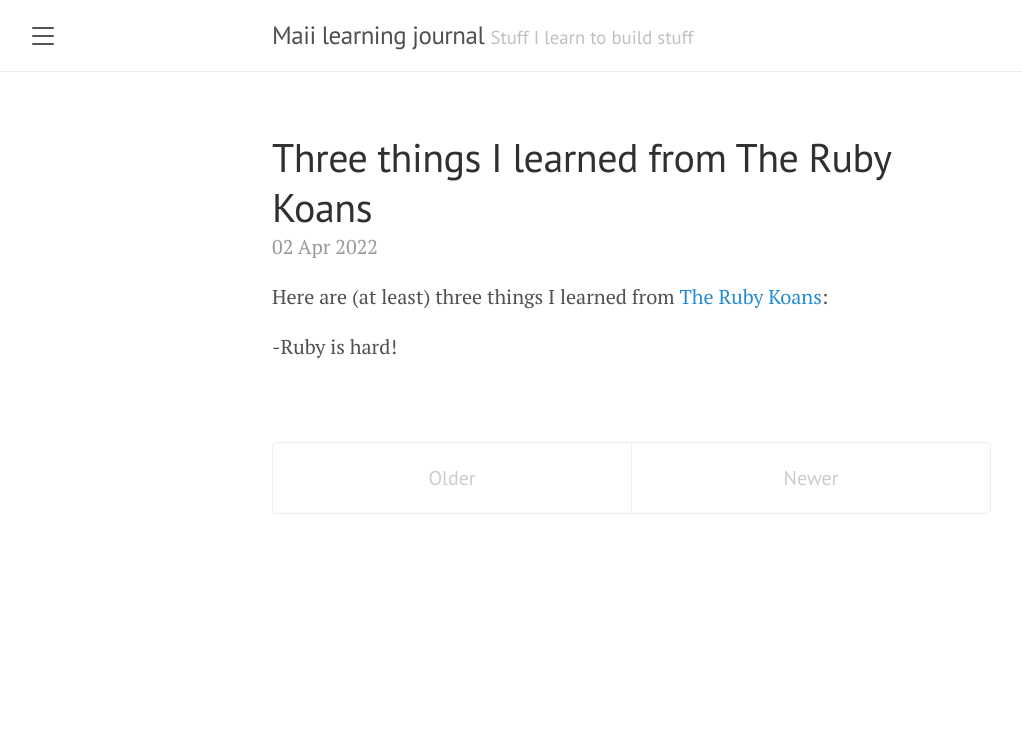
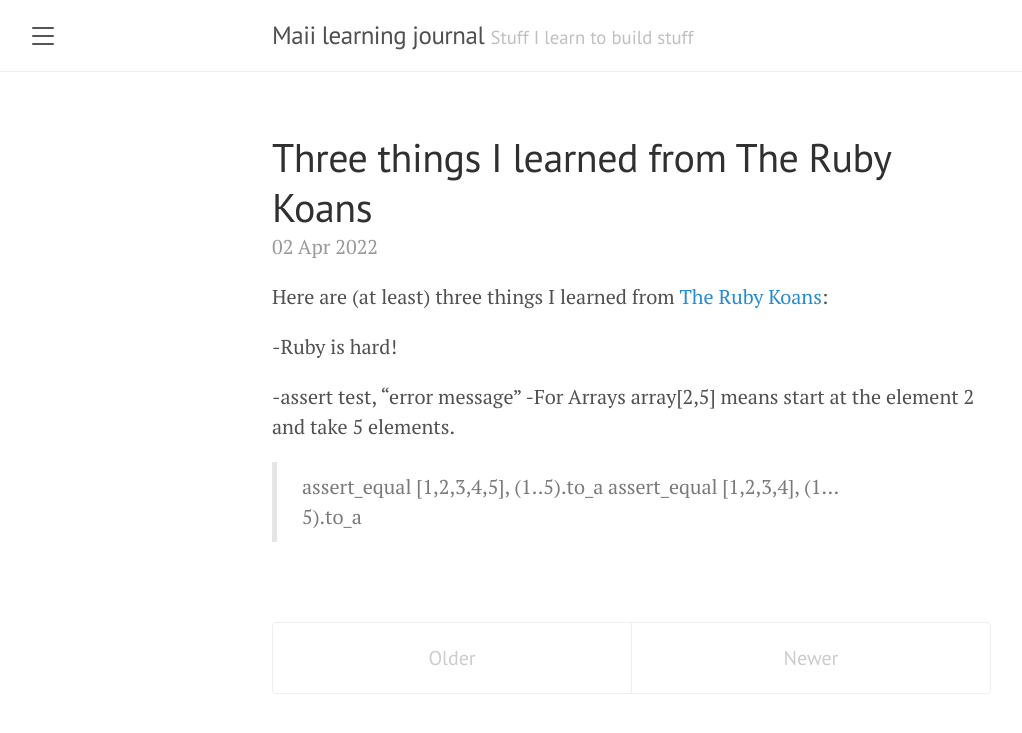
Before and after one commit to eamesa/maii-journal, a Jekyll site: the page built from index.html, in a window 1280 px wide. Shown: the top 733 px of the page, without its empty margins (8-1030 px from the left). Built offline with Jekyll 4.4.1, drawn with Linux system fonts in a browser that asks for light colours; a script that is not in the unit is left out; the list of posts is cut into pages by our own code.

Commit message:
Update 2022-04-02-three-things-i-learned-from-the-ruby-koans.md

```diff
--- a/_posts/2022-04-02-three-things-i-learned-from-the-ruby-koans.md
+++ b/_posts/2022-04-02-three-things-i-learned-from-the-ruby-koans.md
@@ -6,3 +6,9 @@ title: Three things I learned from The Ruby Koans
 Here are (at least) three things I learned from [The Ruby Koans](http://rubykoans.com/):
 
 -Ruby is hard!
+
+-assert test, "error message"
+-For Arrays array[2,5] means start at the element 2 and take 5 elements.
+
+> assert_equal [1,2,3,4,5], (1..5).to_a
+> assert_equal [1,2,3,4], (1...5).to_a
```
